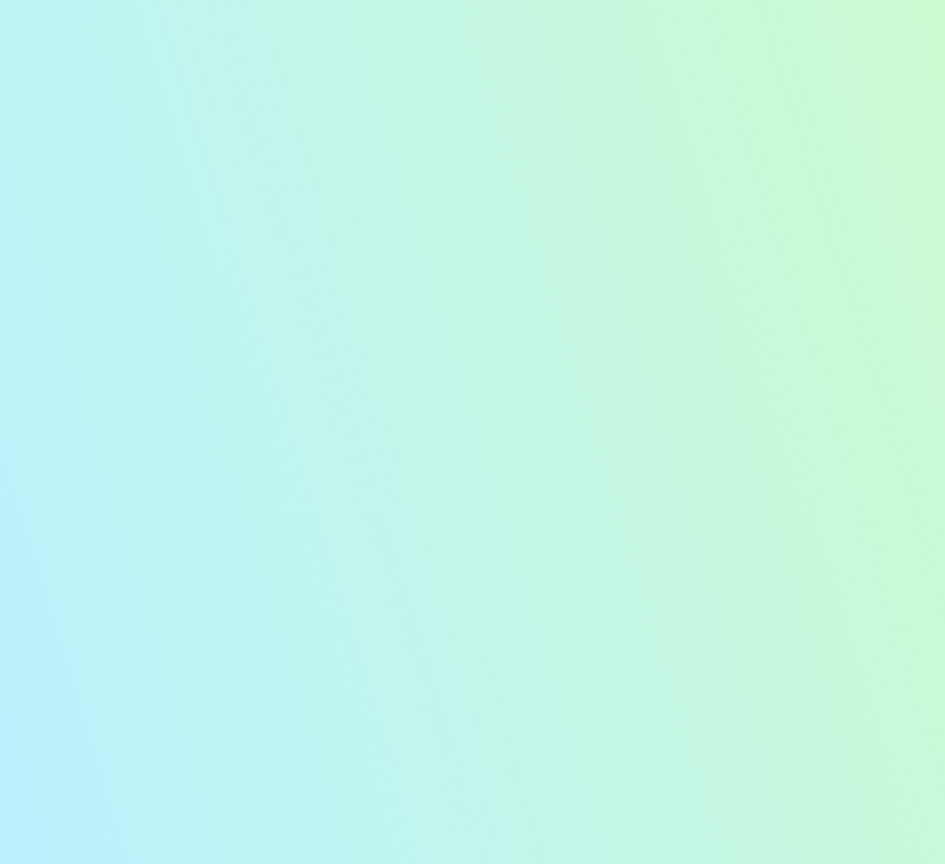
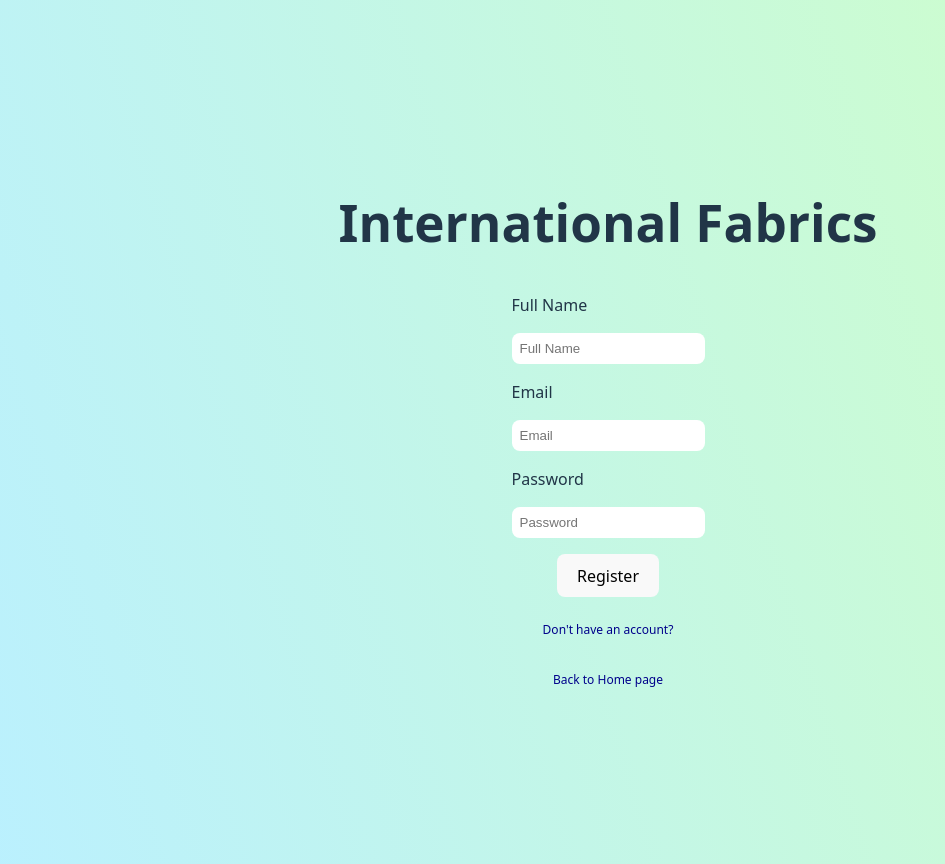
Before and after one commit to aabernich/SWE-Final-Project, a React (Vite) app in the folder swe-frontend/: page /register in a window 1280 px wide. Before the commit this address had no page. Shown: the whole page, without its empty margins (32-977 px from the left). Built offline with nearby package versions, Linux system fonts and the light colour scheme.

Commit message:
added some basic routing for each page to be accessed.

```diff
--- a/swe-frontend/src/App.tsx
+++ b/swe-frontend/src/App.tsx
@@ -4,6 +4,8 @@ import './App.css';
 
 // Import your components/pages
 import HomePage from './pages/HomePage';
+import {Register} from './pages/Register';
+import { Login } from './pages/Login';
 
 function App() {
   return (
@@ -12,6 +14,12 @@ function App() {
         <Routes>
           {/* Define routes for different pages */}
           <Route path="/" element={<HomePage />} />
+          <Route path="/register" element={<Register onFormSwitch={function (formName: string): void {
+            throw new Error('Function not implemented.');
+          } } />} />
+          <Route path="/login" element={<Login onFormSwitch={function (formName: string): void {
+            throw new Error('Function not implemented.');
+          } } />} />
         </Routes>
       </div>
     </Router>
--- a/swe-frontend/src/pages/HomePage.tsx
+++ b/swe-frontend/src/pages/HomePage.tsx
@@ -22,7 +22,7 @@ const HomePage = () => {
           <Link to="/cart">
             <img src={cartIcon} alt="Shopping Cart" className="icon" />
           </Link>
-          <Link to="/profile">
+          <Link to="/register">
             <img src={userIcon} alt="User Profile" className="icon" />
           </Link>
         </div>
--- a/swe-frontend/src/pages/Login.tsx
+++ b/swe-frontend/src/pages/Login.tsx
@@ -1,4 +1,5 @@
 import React, { useState } from "react";
+import { useNavigate } from 'react-router-dom';
 import axios from "axios";
 
 export const Login = (props: { onFormSwitch: (formName: string) => void }) => {
@@ -6,6 +7,8 @@ export const Login = (props: { onFormSwitch: (formName: string) => void }) => {
     const [pass, setPass] = useState('');
     const [error, setError] = useState<string | null>(null);
     const [success, setSuccess] = useState<string | null>(null);
+    const navigate = useNavigate();
+
 
     const handleSubmit = async (e: React.FormEvent<HTMLFormElement>) => {
         e.preventDefault();
@@ -38,7 +41,8 @@ export const Login = (props: { onFormSwitch: (formName: string) => void }) => {
         </form>
         {error && <div style={{ color: 'red'}}>{error}</div>}
         {success && <div style={{color: 'green'}}>{success}</div>}
-        <button className="link-button" onClick={() => props.onFormSwitch('register')}>Don't have an account?</button>
+        <button className="link-button" onClick={() => navigate('/register')}>Don't have an account?</button>
+        <button className="link-button" onClick={() => navigate('/')}>Back to Home page</button>
         </div>
         </>
     )
--- a/swe-frontend/src/pages/Register.tsx
+++ b/swe-frontend/src/pages/Register.tsx
@@ -1,4 +1,5 @@
 import React, { useState } from "react";
+import { useNavigate } from 'react-router-dom';
 import axios from "axios";
 
 
@@ -8,6 +9,7 @@ export const Register = (props: { onFormSwitch: (formName: string) => void }) =>
     const [name, setName] = useState('');
     const [error, setError] = useState<string | null>(null);
     const [success, setSuccess] = useState<string | null>(null);
+    const navigate = useNavigate();
 
     const handleSubmit = async (e: React.FormEvent<HTMLFormElement>) => {
         e.preventDefault();
@@ -43,7 +45,8 @@ export const Register = (props: { onFormSwitch: (formName: string) => void }) =>
         </form>
         {success && <div style={{color: 'green'}}>{success}</div>}
         {error && <div style={{color: 'red'}}>{error}</div>}
-        <button className="link-button" onClick={() => props.onFormSwitch('login')}>Already have an account?</button>
+        <button className="link-button" onClick={() => navigate('/login')}>Don't have an account?</button>
+        <button className="link-button" onClick={() => navigate('/')}>Back to Home page</button>
         </div>
         </>
     )
```
Also changed, not shown: 1 other file (tests, documents, lock files or other folders).
